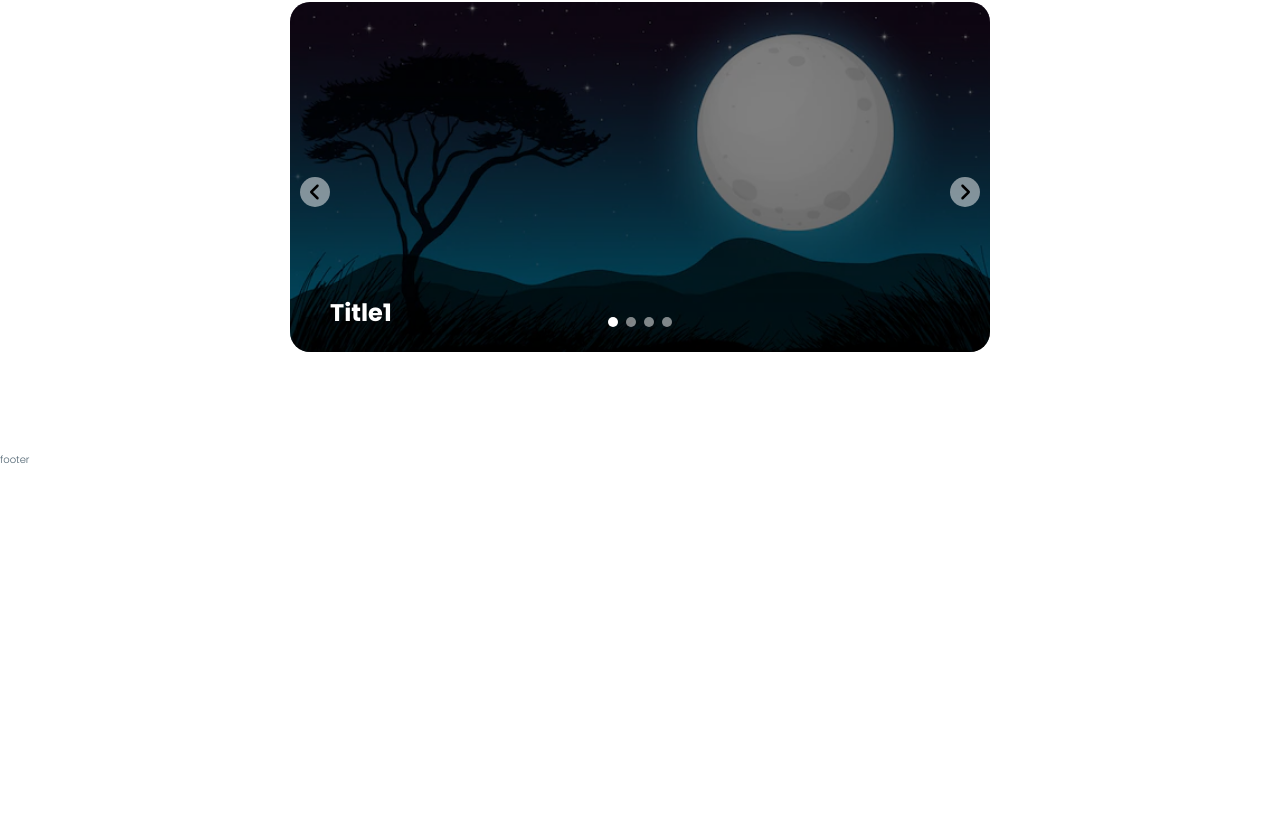
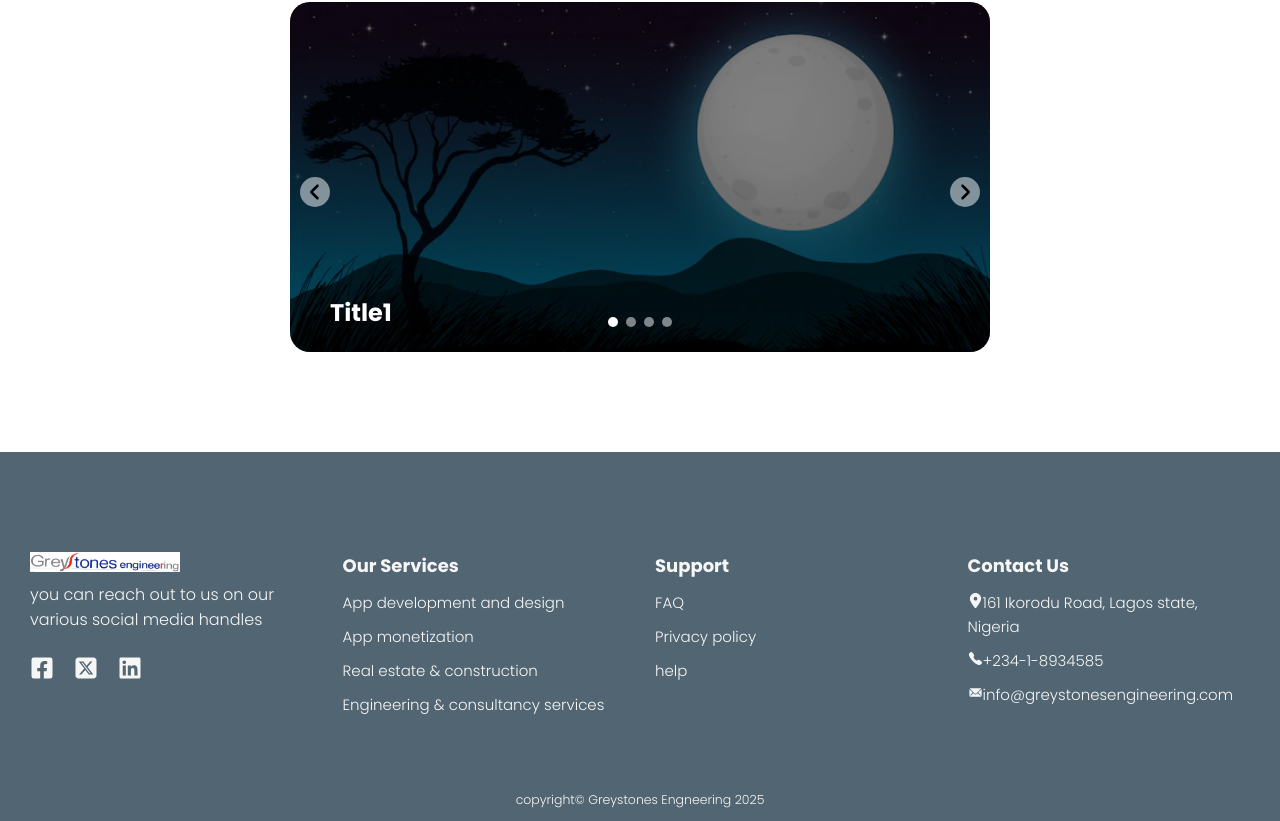
Before and after one commit to Drslope-99/grey, a React (Vite) app: page / in a window 1280 px wide. Shown: the part 3313-4134 px from the top of the page. Before the commit the page ends 3781 px from the top, so only its background shows below. Built offline with nearby package versions, Linux system fonts and the light colour scheme; a web font is replaced by a local one.

Commit message:
added the footer section

```diff
--- a/src/Layouts/Footer/Footer.css
+++ b/src/Layouts/Footer/Footer.css
@@ -0,0 +1,64 @@
+.footer {
+  padding: 10rem 3rem 0rem;
+  /* background-color: var(--color-light); */
+  background-color: var(--color-gray);
+}
+
+.footer__container {
+  display: grid;
+  grid-template-columns: repeat(auto-fit, minmax(25rem, 1fr));
+  gap: 3rem;
+}
+
+.footer__logo {
+  background-color: white;
+  width: min-content;
+  margin-bottom: 1rem;
+}
+
+.footer__socials {
+  margin-top: 2rem;
+  display: flex;
+  gap: 2rem;
+}
+
+.footer__socials li a {
+  font-size: 2.4rem;
+}
+
+.footer__item p {
+  color: var(--color-light);
+  font-size: 1.6rem;
+}
+
+.footer__item h3 {
+  font-size: 1.8rem;
+  color: var(--color-light);
+  text-transform: capitalize;
+  margin-bottom: 1rem;
+  font-weight: 700;
+}
+
+.footer__item ul {
+  list-style: none;
+}
+
+.footer__item ul li {
+  margin-bottom: 1rem;
+  /* display: flex; */
+}
+
+.footer__item a {
+  text-decoration: none;
+  padding-block: 1rem;
+  font-size: 1.5rem;
+  color: var(--color-light);
+}
+
+.footer__copyright {
+  margin-top: 5rem;
+  color: var(--color-light);
+  text-align: center;
+  font-size: 1.5rem;
+  padding-block: 1rem;
+}
--- a/src/Layouts/Footer/Footer.jsx
+++ b/src/Layouts/Footer/Footer.jsx
@@ -1,5 +1,99 @@
+import Logo from "../../components/Logo/Logo";
+import { IoCall } from "react-icons/io5";
+import { IoIosMail } from "react-icons/io";
+import { FaLocationDot } from "react-icons/fa6";
+import { FaFacebookSquare } from "react-icons/fa";
+import { FaLinkedin } from "react-icons/fa";
+import { FaSquareXTwitter } from "react-icons/fa6";
+import "./Footer.css";
+
 const Footer = () => {
-  return <footer>footer</footer>;
+  return (
+    <footer className="footer">
+      <div className="footer__container">
+        <div className="footer__item">
+          <div className="footer__logo">
+            <Logo />
+          </div>
+          <p>you can reach out to us on our various social media handles</p>
+          <ul className="footer__socials">
+            <li>
+              <a href="#">
+                <FaFacebookSquare />
+              </a>
+            </li>
+            <li>
+              <a href="#">
+                <FaSquareXTwitter />
+              </a>
+            </li>
+            <li>
+              <a href="#">
+                <FaLinkedin />
+              </a>
+            </li>
+          </ul>
+        </div>
+        <div className="footer__item footer__services">
+          <h3>our services</h3>
+          <ul>
+            <li>
+              <a href="#">App development and design</a>
+            </li>
+            <li>
+              <a href="#">App monetization</a>
+            </li>
+            <li>
+              <a href="#">Real estate & construction</a>
+            </li>
+            <li>
+              <a href="#">Engineering & consultancy services</a>
+            </li>
+          </ul>
+        </div>
+        <div className="footer__item">
+          <h3>Support</h3>
+          <ul>
+            <li>
+              <a href="#">FAQ</a>
+            </li>
+            <li>
+              <a href="#">Privacy policy</a>
+            </li>
+            <li>
+              <a href="#">help</a>
+            </li>
+          </ul>
+        </div>
+        <div className="footer__item footer__contact">
+          <h3>contact us</h3>
+          <ul>
+            <li>
+              <a href="#">
+                <FaLocationDot />
+                161 Ikorodu Road, Lagos state, Nigeria
+              </a>
+            </li>
+            <li>
+              <a href="tel:+23418934585">
+                <IoCall />
+                +234-1-8934585
+              </a>
+            </li>
+            <li>
+              <a href="mailto:info@greystonesengineering.com">
+                <IoIosMail />
+                info@greystonesengineering.com
+              </a>
+            </li>
+          </ul>
+        </div>
+      </div>
+      <div className="footer__copyright">
+        <small>copyright&copy; Greystones Engneering 2025</small>
+      </div>
+    </footer>
+  );
 };
 
 export default Footer;
```
